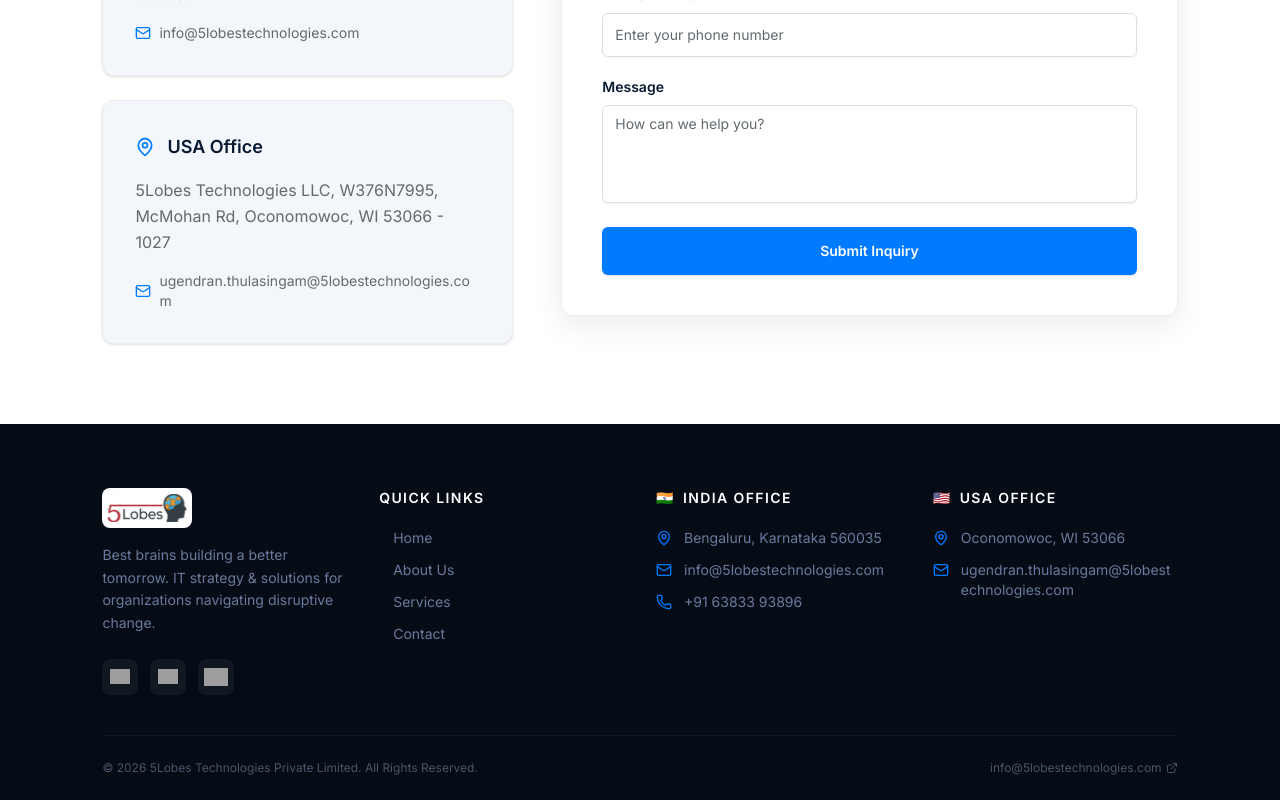
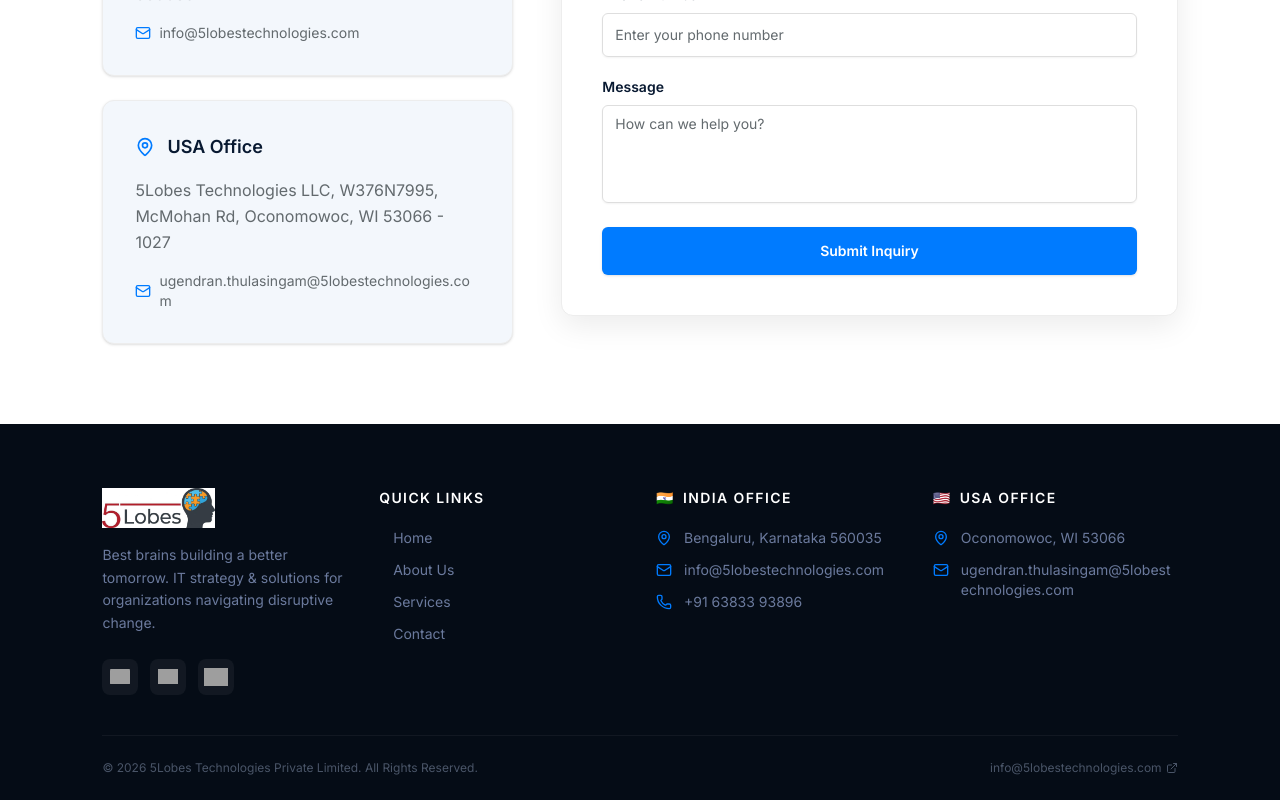
Before and after one commit to jijojr0-star/5Lobes, a React (Create React App) app: page / in a window 1280 px wide. Shown: the part 4325-5125 px from the top of the page. Built offline with nearby package versions, Linux system fonts and the light colour scheme; no server answers; grey boxes are pictures that could not be loaded.

Commit message:
fix: replace footer logo with 5Lobes JPG image

```diff
--- a/src/components/Footer.jsx
+++ b/src/components/Footer.jsx
@@ -87,9 +87,9 @@
                     <div className="lg:col-span-1">
                         <a href="#home" onClick={(e) => scrollToSection(e, '#home')}>
                             <img
-                                src="/5lobes-logo.svg"
+                                src="/5lobes-logo.jpg"
                                 alt="5Lobes Technologies"
-                                className="h-10 w-auto object-contain mb-4 rounded-lg"
+                                className="h-10 w-auto object-contain mb-4"
                                 loading="lazy"
                             />
                         </a>
```
Also changed, not shown: public/5lobes-logo.jpg (added).
